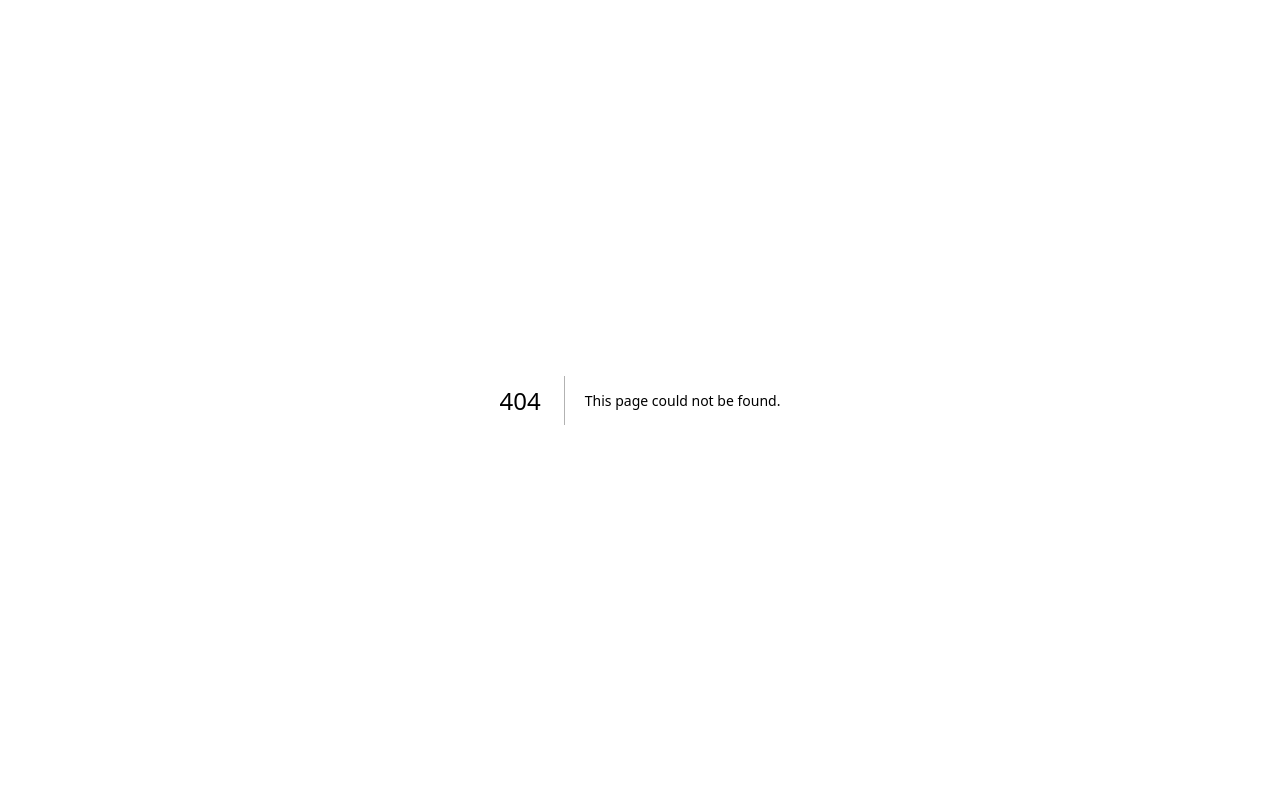
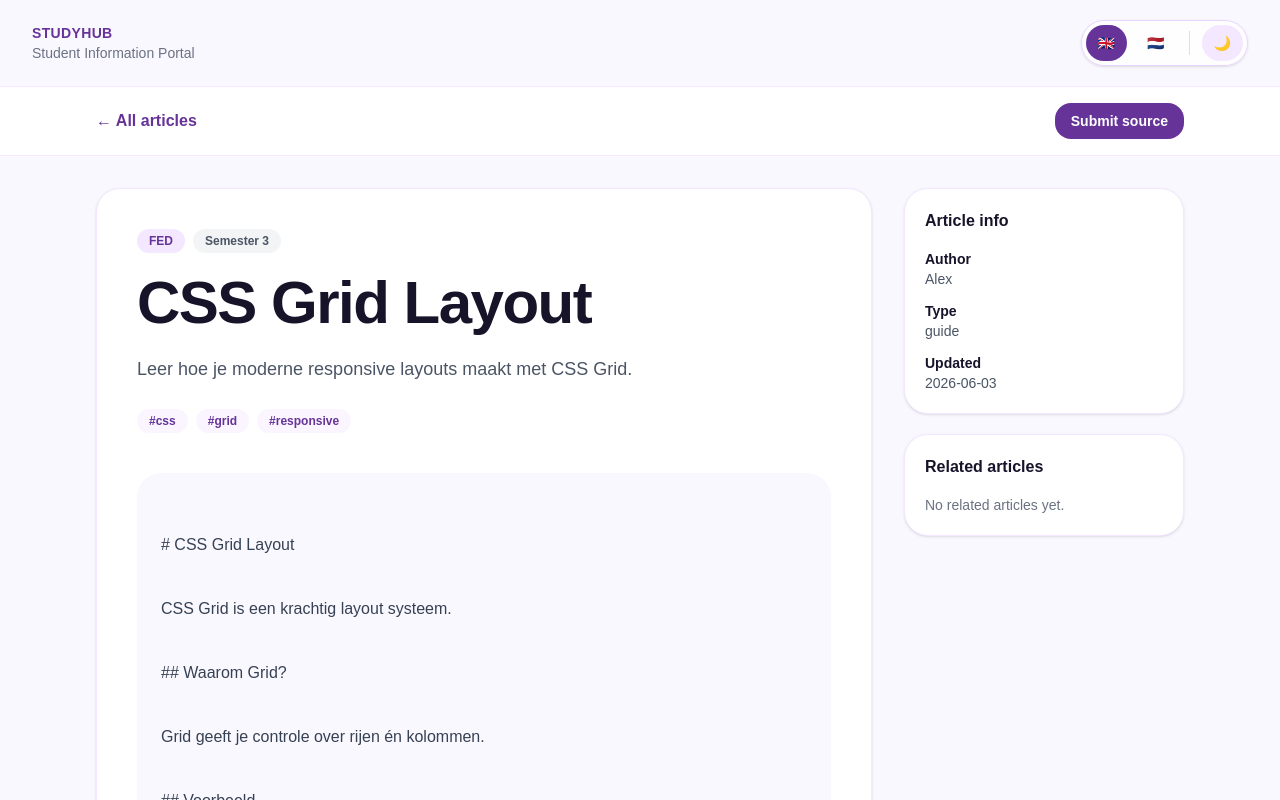
Before and after one commit to docentDavid/studyhub, a Next.js app: page /articles/css-grid-layout in a window 1280 px wide. Before the commit this address had no page. Shown: the top 800 px of the page. Built offline with nearby package versions, Linux system fonts and the light colour scheme.

Commit message:
fix: sync language switch with page content

```diff
--- /dev/null
+++ b/app/articles/[slug]/page.tsx
@@ -0,0 +1,173 @@
+import Link from "next/link";
+import { notFound } from "next/navigation";
+import { mockArticles } from "@/data/mock-articles";
+
+type ArticlePageProps = {
+  params: Promise<{
+    slug: string;
+  }>;
+};
+
+export function generateStaticParams() {
+  return mockArticles.map((article) => ({
+    slug: article.slug,
+  }));
+}
+
+export async function generateMetadata({ params }: ArticlePageProps) {
+  const { slug } = await params;
+  const article = mockArticles.find((item) => item.slug === slug);
+
+  if (!article) {
+    return {
+      title: "Article not found | StudyHub",
+    };
+  }
+
+  return {
+    title: `${article.title} | StudyHub`,
+    description: article.summary,
+  };
+}
+
+export default async function ArticlePage({ params }: ArticlePageProps) {
+  const { slug } = await params;
+
+  const article = mockArticles.find(
+    (item) => item.slug === slug && item.status === "approved",
+  );
+
+  if (!article) {
+    notFound();
+  }
+
+  const relatedArticles = mockArticles
+    .filter(
+      (item) =>
+        item.id !== article.id &&
+        item.status === "approved" &&
+        (item.units.some((unit) => article.units.includes(unit)) ||
+          item.tags.some((tag) => article.tags.includes(tag))),
+    )
+    .slice(0, 3);
+
+  return (
+    <main className="min-h-screen bg-[#faf8ff] text-[#17142a] dark:bg-[#0f0b1d] dark:text-white">
+      <header className="border-b border-purple-100 bg-white/90 backdrop-blur dark:border-purple-950 dark:bg-[#17142a]/90">
+        <div className="mx-auto flex max-w-6xl items-center justify-between px-4 py-4 sm:px-6 lg:px-8">
+          <Link
+            href="/"
+            className="font-black text-[#663399] dark:text-purple-300"
+          >
+            ← All articles
+          </Link>
+
+          <Link
+            href="/submit"
+            className="rounded-2xl bg-[#663399] px-4 py-2 text-sm font-bold text-white"
+          >
+            Submit source
+          </Link>
+        </div>
+      </header>
+
+      <div className="mx-auto grid max-w-6xl gap-8 px-4 py-8 sm:px-6 lg:grid-cols-[1fr_280px] lg:px-8">
+        <article className="rounded-3xl border border-purple-100 bg-white p-6 shadow-sm dark:border-purple-950 dark:bg-[#17142a] md:p-10">
+          <div className="mb-5 flex flex-wrap gap-2">
+            {article.units.map((unit) => (
+              <span
+                key={unit}
+                className="rounded-full bg-purple-100 px-3 py-1 text-xs font-bold text-[#663399] dark:bg-purple-950 dark:text-purple-200"
+              >
+                {unit}
+              </span>
+            ))}
+
+            {article.semesters.map((semester) => (
+              <span
+                key={semester}
+                className="rounded-full bg-gray-100 px-3 py-1 text-xs font-bold text-gray-600 dark:bg-white/10 dark:text-gray-300"
+              >
+                {semester}
+              </span>
+            ))}
+          </div>
+
+          <h1 className="max-w-3xl text-4xl font-black tracking-tight sm:text-6xl">
+            {article.title}
+          </h1>
+
+          <p className="mt-5 max-w-2xl text-lg leading-8 text-gray-600 dark:text-gray-300">
+            {article.summary}
+          </p>
+
+          <div className="mt-6 flex flex-wrap gap-2">
+            {article.tags.map((tag) => (
+              <span
+                key={tag}
+                className="rounded-full bg-purple-50 px-3 py-1 text-xs font-semibold text-[#663399] dark:bg-purple-950 dark:text-purple-200"
+              >
+                #{tag}
+              </span>
+            ))}
+          </div>
+
+          <div className="mt-10 whitespace-pre-wrap rounded-3xl bg-[#faf8ff] p-6 leading-8 text-gray-700 dark:bg-[#0f0b1d] dark:text-gray-300">
+            {article.contentMarkdown}
+          </div>
+        </article>
+
+        <aside className="space-y-5 lg:sticky lg:top-8 lg:self-start">
+          <section className="rounded-3xl border border-purple-100 bg-white p-5 shadow-sm dark:border-purple-950 dark:bg-[#17142a]">
+            <h2 className="font-black">Article info</h2>
+
+            <dl className="mt-4 space-y-3 text-sm text-gray-600 dark:text-gray-300">
+              <div>
+                <dt className="font-bold text-[#17142a] dark:text-white">
+                  Author
+                </dt>
+                <dd>{article.authorName}</dd>
+              </div>
+
+              <div>
+                <dt className="font-bold text-[#17142a] dark:text-white">
+                  Type
+                </dt>
+                <dd>{article.sourceType}</dd>
+              </div>
+
+              <div>
+                <dt className="font-bold text-[#17142a] dark:text-white">
+                  Updated
+                </dt>
+                <dd>{article.updatedAt}</dd>
+              </div>
+            </dl>
+          </section>
+
+          <section className="rounded-3xl border border-purple-100 bg-white p-5 shadow-sm dark:border-purple-950 dark:bg-[#17142a]">
+            <h2 className="font-black">Related articles</h2>
+
+            <div className="mt-4 space-y-3">
+              {relatedArticles.length > 0 ? (
+                relatedArticles.map((item) => (
+                  <Link
+                    key={item.id}
+                    href={`/articles/${item.slug}`}
+                    className="block rounded-2xl bg-purple-50 p-3 text-sm font-bold text-[#663399] transition hover:bg-purple-100 dark:bg-purple-950 dark:text-purple-200"
+                  >
+                    {item.title}
+                  </Link>
+                ))
+              ) : (
+                <p className="text-sm text-gray-500 dark:text-gray-400">
+                  No related articles yet.
+                </p>
+              )}
+            </div>
+          </section>
+        </aside>
+      </div>
+    </main>
+  );
+}
--- a/app/layout.tsx
+++ b/app/layout.tsx
@@ -1,20 +1,10 @@
 import type { Metadata } from "next";
-import { Geist, Geist_Mono } from "next/font/google";
+import { TopControls } from "@/components/top-controls";
 import "./globals.css";
 
-const geistSans = Geist({
-  variable: "--font-geist-sans",
-  subsets: ["latin"],
-});
-
-const geistMono = Geist_Mono({
-  variable: "--font-geist-mono",
-  subsets: ["latin"],
-});
-
 export const metadata: Metadata = {
-  title: "Create Next App",
-  description: "Generated by create next app",
+  title: "StudyHub",
+  description: "Student information portal",
 };
 
 export default function RootLayout({
@@ -23,11 +13,26 @@ export default function RootLayout({
   children: React.ReactNode;
 }>) {
   return (
-    <html
-      lang="en"
-      className={`${geistSans.variable} ${geistMono.variable} h-full antialiased`}
-    >
-      <body className="min-h-full flex flex-col">{children}</body>
+    <html lang="en" suppressHydrationWarning>
+      <body>
+        <header className="border-b border-purple-100 bg-[#faf8ff] px-4 py-5 dark:border-purple-950 dark:bg-[#0f0b1d] sm:px-6 lg:px-8">
+          <div className="mx-auto flex max-w-7xl items-center justify-between gap-4">
+            <div>
+              <p className="text-sm font-black uppercase tracking-wide text-[#663399] dark:text-purple-300">
+                StudyHub
+              </p>
+
+              <p className="text-sm text-gray-500 dark:text-gray-400">
+                Student Information Portal
+              </p>
+            </div>
+
+            <TopControls />
+          </div>
+        </header>
+
+        {children}
+      </body>
     </html>
   );
 }
--- a/components/top-controls.tsx
+++ b/components/top-controls.tsx
@@ -5,42 +5,49 @@ import { useEffect, useState } from "react";
 type Language = "en" | "nl";
 type Theme = "light" | "dark";
 
-type TopControlsProps = {
-  language: Language;
-  onLanguageChange: (language: Language) => void;
-};
-
-function getInitialTheme(): Theme {
-  const savedTheme = localStorage.getItem("theme");
-
-  if (savedTheme === "light" || savedTheme === "dark") {
-    return savedTheme;
-  }
-
-  if (window.matchMedia("(prefers-color-scheme: light)").matches) {
-    return "light";
-  }
-
-  return "dark";
-}
-
-export function TopControls({ language, onLanguageChange }: TopControlsProps) {
+export function TopControls() {
+  const [language, setLanguage] = useState<Language>("en");
   const [theme, setTheme] = useState<Theme>("dark");
 
   useEffect(() => {
-    const initialTheme = getInitialTheme();
+    const savedLanguage = localStorage.getItem("language") as Language | null;
+    const initialLanguage = savedLanguage === "nl" ? "nl" : "en";
+
+    setLanguage(initialLanguage);
+    document.documentElement.lang = initialLanguage;
+
+    const savedTheme = localStorage.getItem("theme") as Theme | null;
+
+    let initialTheme: Theme = "dark";
+
+    if (savedTheme === "light" || savedTheme === "dark") {
+      initialTheme = savedTheme;
+    } else if (window.matchMedia("(prefers-color-scheme: light)").matches) {
+      initialTheme = "light";
+    }
 
     setTheme(initialTheme);
     document.documentElement.classList.toggle("dark", initialTheme === "dark");
     document.documentElement.style.colorScheme = initialTheme;
   }, []);
 
+  function changeLanguage(nextLanguage: Language) {
+    setLanguage(nextLanguage);
+    localStorage.setItem("language", nextLanguage);
+    document.documentElement.lang = nextLanguage;
+
+    window.dispatchEvent(
+      new CustomEvent("language-change", {
+        detail: nextLanguage,
+      }),
+    );
+  }
+
   function toggleTheme() {
     const nextTheme: Theme = theme === "dark" ? "light" : "dark";
 
     setTheme(nextTheme);
     localStorage.setItem("theme", nextTheme);
-
     document.documentElement.classList.toggle("dark", nextTheme === "dark");
     document.documentElement.style.colorScheme = nextTheme;
   }
@@ -49,11 +56,11 @@ export function TopControls({ language, onLanguageChange }: TopControlsProps) {
     <div className="flex items-center gap-2 rounded-full border border-purple-200 bg-white/80 p-1 shadow-sm backdrop-blur dark:border-purple-900 dark:bg-[#17142a]/80">
       <button
         type="button"
-        onClick={() => onLanguageChange("en")}
-        className={`rounded-full px-3 py-2 text-sm transition ${
+        onClick={() => changeLanguage("en")}
+        className={`rounded-full px-3 py-2 text-sm ${
           language === "en"
             ? "bg-[#663399] text-white"
-            : "text-gray-600 hover:bg-purple-50 dark:text-gray-300 dark:hover:bg-purple-950"
+            : "text-gray-600 dark:text-gray-300"
         }`}
         aria-label="Switch to English"
       >
@@ -62,11 +69,11 @@ export function TopControls({ language, onLanguageChange }: TopControlsProps) {
 
       <button
         type="button"
-        onClick={() => onLanguageChange("nl")}
-        className={`rounded-full px-3 py-2 text-sm transition ${
+        onClick={() => changeLanguage("nl")}
+        className={`rounded-full px-3 py-2 text-sm ${
           language === "nl"
             ? "bg-[#663399] text-white"
-            : "text-gray-600 hover:bg-purple-50 dark:text-gray-300 dark:hover:bg-purple-950"
+            : "text-gray-600 dark:text-gray-300"
         }`}
         aria-label="Switch to Dutch"
       >
@@ -78,11 +85,8 @@ export function TopControls({ language, onLanguageChange }: TopControlsProps) {
       <button
         type="button"
         onClick={toggleTheme}
-        className="rounded-full bg-purple-100 px-3 py-2 text-sm text-[#663399] transition hover:bg-purple-200 dark:bg-purple-950 dark:text-purple-200"
-        aria-label="Toggle dark mode"
-        title={
-          theme === "dark" ? "Switch to light mode" : "Switch to dark mode"
-        }
+        className="rounded-full bg-purple-100 px-3 py-2 text-sm text-[#663399] dark:bg-purple-950 dark:text-purple-200"
+        aria-label="Toggle theme"
       >
         {theme === "dark" ? "☀️" : "🌙"}
       </button>
--- a/data/mock-articles.ts
+++ b/data/mock-articles.ts
@@ -28,7 +28,7 @@ Grid geeft je controle over rijen én kolommen.
 `,
 
     units: ["FED"],
-    semesters: ["Semester 2"],
+    semesters: ["Semester 3"],
 
     tags: ["css", "grid", "responsive"],
 
@@ -62,7 +62,7 @@ Onderzoek vormt de basis van goed ontwerp.
 `,
 
     units: ["IM"],
-    semesters: ["Semester 1"],
+    semesters: ["Semester 2"],
 
     tags: ["ux", "research"],
 
```
Also changed, not shown: components/home-page-client.tsx (+14 -17 lines), app/articles/[]/page.tsx (deleted).
